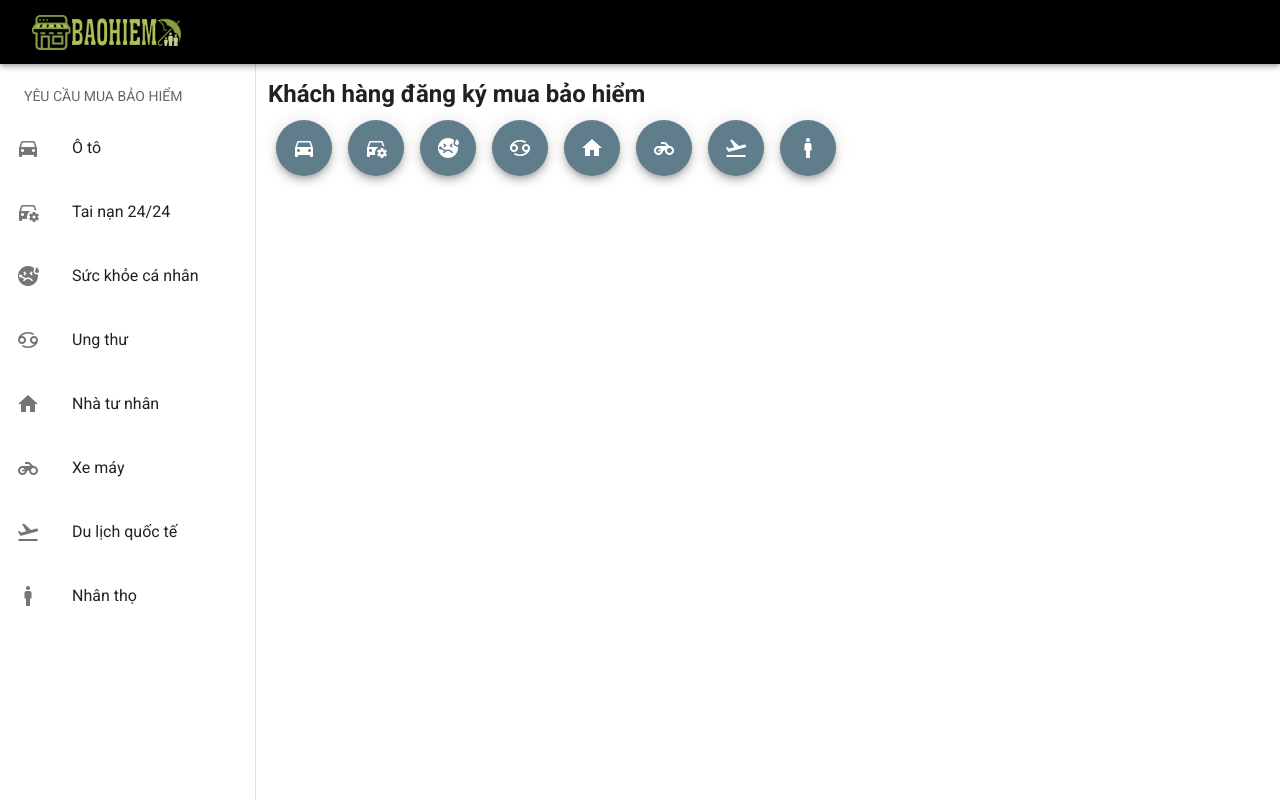
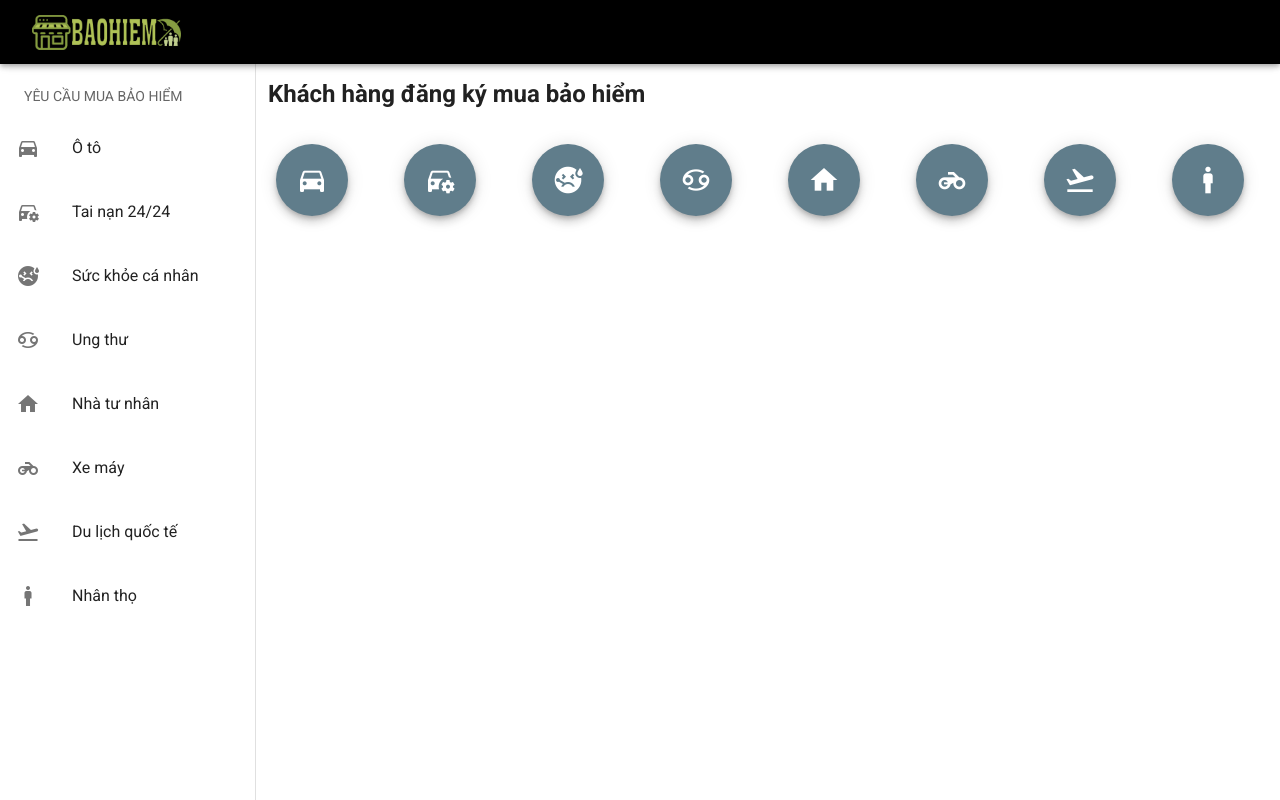
Before and after one commit to TDAK1509/cuahangbaohiem-admin, a Vue app: page / in a window 1280 px wide. Built offline with nearby package versions, Linux system fonts and the light colour scheme.

Commit message:
Positioni buttons

```diff
--- a/src/views/Home.vue
+++ b/src/views/Home.vue
@@ -3,14 +3,17 @@
     <v-row>
       <v-col>
         <h2>Khách hàng đăng ký mua bảo hiểm</h2>
+      </v-col>
+    </v-row>
 
+    <v-row>
+      <v-col v-for="(nav, index) in navs" :key="index">
         <v-btn
-          v-for="(nav, index) in navs"
-          :key="index"
           :data-cy="nav.dataCy"
           :to="nav.to"
           color="blue-grey"
           class="ma-2 white--text"
+          x-large
           fab
         >
           <v-icon dark>{{ nav.icon }}</v-icon>
```
